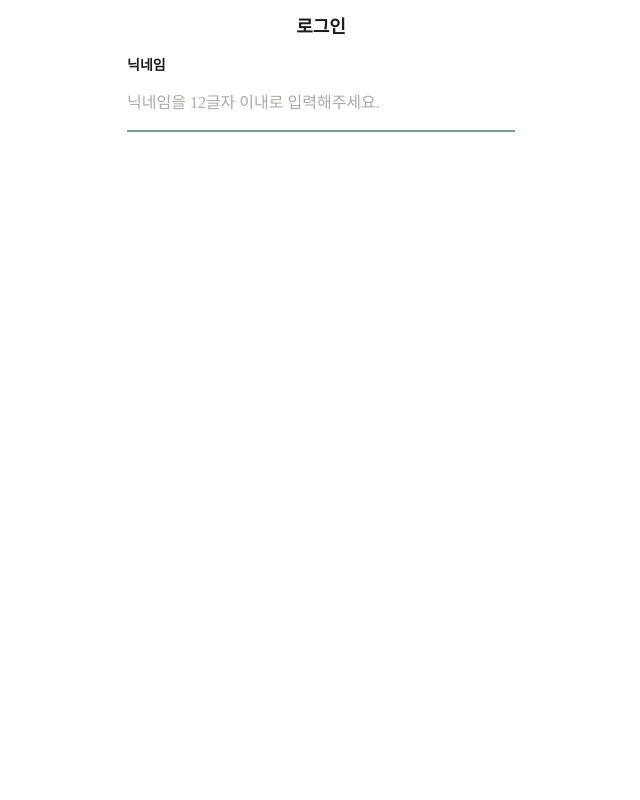
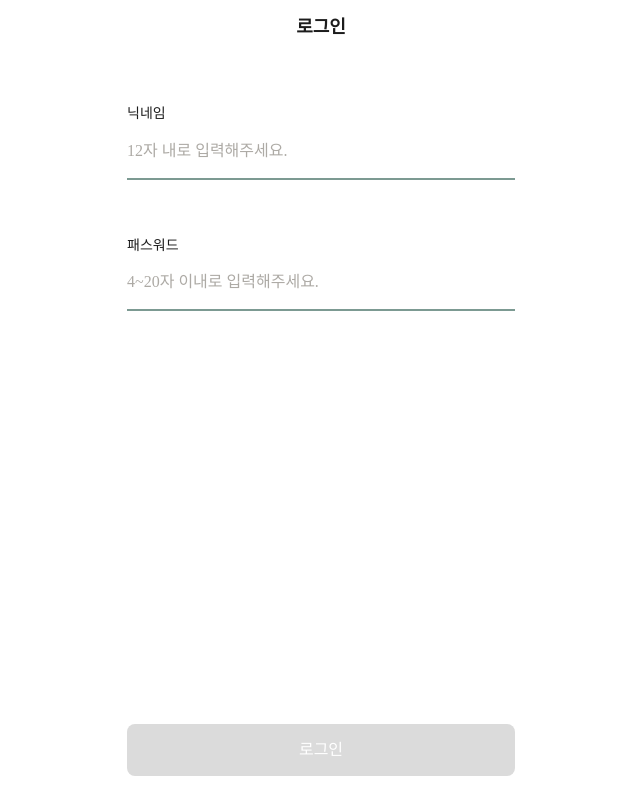
Before and after one commit to r-jal-ddak-ggar-sen/pong-dang-client, a Next.js app: page /signin in a window 1280 px wide. Shown: the whole page, without its empty margins (319-959 px from the left). Built offline with nearby package versions, Linux system fonts and the light colour scheme; a web font is replaced by a local one.

Commit message:
feat: signin, signup 추가

```diff
--- a/package.json
+++ b/package.json
@@ -11,6 +11,7 @@
   "dependencies": {
     "@emotion/react": "^11.8.1",
     "@emotion/styled": "^11.8.1",
+    "axios": "^0.26.0",
     "next": "12.1.0",
     "react": "17.0.2",
     "react-dom": "17.0.2"
--- a/pages/signin.tsx
+++ b/pages/signin.tsx
@@ -1,43 +1,13 @@
 import styled from '@emotion/styled';
-import React, { useState, useCallback } from 'react';
-
-import TextInput from 'components/TextInput';
-import Typo from 'components/Typo';
+import React from 'react';
 import { Layout } from 'components/Layout';
+import { SigninForm } from 'components/SigninForm';
 import Header from 'components/Header';
 
 export default function signin() {
-  const [nickname, setNickname] = useState('');
-
-  const handleChangeNickname = useCallback(
-    (e: React.ChangeEvent<HTMLInputElement>) => {
-      if (e.target.value.length <= 12) {
-        setNickname(e.target.value);
-      }
-    },
-    [setNickname],
-  );
-
   return (
-    <Layout header={<Header title='로그인' />}>
-      <SigninBox>
-        <SigninItem>
-          <Typo font="SUB_TITLE_02">닉네임</Typo>
-          <TextInput
-            value={nickname}
-            onChangeInput={handleChangeNickname}
-            placeholder="닉네임을 12글자 이내로 입력해주세요."
-          />
-        </SigninItem>
-      </SigninBox>
+    <Layout header={<Header title="로그인" />}>
+      <SigninForm />
     </Layout>
   );
 }
-
-const SigninBox = styled.div`
-  width: 100%;
-`;
-
-const SigninItem = styled.div`
-  width: 100%;
-`;
--- a/src/components/Layout.tsx
+++ b/src/components/Layout.tsx
@@ -37,4 +37,5 @@ const ContentsWrapper = styled.div`
   height: 100%;
   padding: 0 16px;
   padding-top: 56px;
+  padding-bottom: 24px;
 `;
--- a/src/components/SigninForm.tsx
+++ b/src/components/SigninForm.tsx
@@ -1,23 +1,62 @@
 import styled from '@emotion/styled';
-import React, { ReactElement, useCallback, useState } from 'react';
+import { useRouter } from 'next/router';
+import React, { ReactElement, useCallback, useMemo, useState } from 'react';
+import { instance } from 'src/utils/api';
 import { Button } from './Button';
 import TextInput from './TextInput';
 import Typo from './Typo';
 
 export function SigninForm(): ReactElement {
+  const router = useRouter();
   const [nickname, setNickname] = useState<string>('');
   const handleChangeNickname = useCallback<
     React.ChangeEventHandler<HTMLInputElement>
   >((e) => {
     setNickname(e.target.value);
   }, []);
+  const [nicknameError, setNicknameError] = useState<string>('');
   const [password, setPassword] = useState<string>('');
   const handleChangePassword = useCallback<
     React.ChangeEventHandler<HTMLInputElement>
   >((e) => {
     setPassword(e.target.value);
   }, []);
-  //TODO 로그인 api 추가
+  const [passwordError, setPasswordError] = useState<string>('');
+  const disabled = useMemo(() => {
+    return !nickname || !password;
+  }, [nickname, password]);
+  const valid = useCallback(() => {
+    let result = true;
+    setNicknameError('');
+    setPasswordError('');
+    if (nickname.length > 12) {
+      result = false;
+      setNicknameError('닉네임은 12자 이내입니다.');
+    }
+    if (password.length < 4 || password.length > 20) {
+      result = false;
+      setPasswordError('패스워드는 4~20자 이내입니다.');
+    }
+    return result;
+  }, [nickname, password]);
+  const handleSubmit = useCallback(async () => {
+    if (!valid()) {
+      return false;
+    }
+    try {
+      const { data } = await instance.post('/login', {
+        nickName: nickname,
+        password,
+      });
+      if (data.returnCode === '0000') {
+        //Todo context api 추가
+        router.push('/');
+      } else {
+        setNicknameError('닉네임을 확인해주세요.');
+        setPasswordError('패스워드를 확인해주세요.');
+      }
+    } catch (e) {}
+  }, [valid, nickname, password]);
   return (
     <StyledForm>
       <InputWrapper>
@@ -27,7 +66,13 @@ export function SigninForm(): ReactElement {
             onChangeInput={handleChangeNickname}
             value={nickname}
             placeholder="12자 내로 입력해주세요."
+            error={Boolean(nicknameError)}
           />
+          {nicknameError && (
+            <Typo font="BODY_02" css={{ marginTop: '8px' }} color={'ERROR_50'}>
+              {nicknameError}
+            </Typo>
+          )}
         </InputContainer>
         <InputContainer>
           <Typo font="BODY_02">패스워드</Typo>
@@ -35,19 +80,27 @@ export function SigninForm(): ReactElement {
             onChangeInput={handleChangePassword}
             value={password}
             password
-            placeholder="비밀번호를 입력해주세요."
+            placeholder="4~20자 이내로 입력해주세요."
+            error={Boolean(passwordError)}
           />
+          {passwordError && (
+            <Typo font="BODY_02" css={{ marginTop: '8px' }} color={'ERROR_50'}>
+              {passwordError}
+            </Typo>
+          )}
         </InputContainer>
       </InputWrapper>
-      <Button full>로그인하기</Button>
+      <Button full disabled={disabled} onClick={handleSubmit}>
+        로그인
+      </Button>
     </StyledForm>
   );
 }
 
-const StyledForm = styled.form`
+const StyledForm = styled.div`
   display: flex;
   flex-direction: column;
-  padding: 16px;
+  padding-top: 48px;
   height: 100%;
 `;
 
--- a/src/components/TextInput.tsx
+++ b/src/components/TextInput.tsx
@@ -12,6 +12,7 @@ interface Props {
   color?: keyof Theme;
   align?: Align;
   password?: boolean;
+  error?: boolean;
 }
 
 const TextInput = ({
@@ -22,6 +23,7 @@ const TextInput = ({
   color = 'GRAY_100',
   align = Align.LEFT,
   password = false,
+  error = false,
 }: Props) => {
   const style = getStyle(font);
 
@@ -33,8 +35,9 @@ const TextInput = ({
       placeholder={placeholder}
       size={style.size}
       weight={style.weight}
-      color={color}
+      color={theme[color]}
       align={align}
+      error={error}
     />
   );
 };
@@ -44,6 +47,7 @@ const TextInputStyled = styled.input<{
   weight: number;
   color: string;
   align: string;
+  error: boolean;
 }>`
   width: 100%;
   font-family: ${({ weight }) =>
@@ -54,6 +58,7 @@ const TextInputStyled = styled.input<{
   text-align: ${({ align }) => align};
   padding: 15px 0;
   border-bottom: 2px solid ${theme.PRIMARY_50};
+  border-bottom-color: ${({ error }) => error && theme.ERROR_50};
 
   :focus {
     outline: none;
--- /dev/null
+++ b/src/utils/api.ts
@@ -0,0 +1,5 @@
+import axios from 'axios';
+
+export const instance = axios.create({
+  baseURL: 'https://pongdang.ml',
+});
```
Also changed, not shown: pages/signup.tsx (+6 -3 lines), src/components/SignupForm.tsx (+58 -6 lines), 1 other file (tests, documents, lock files or other folders).
